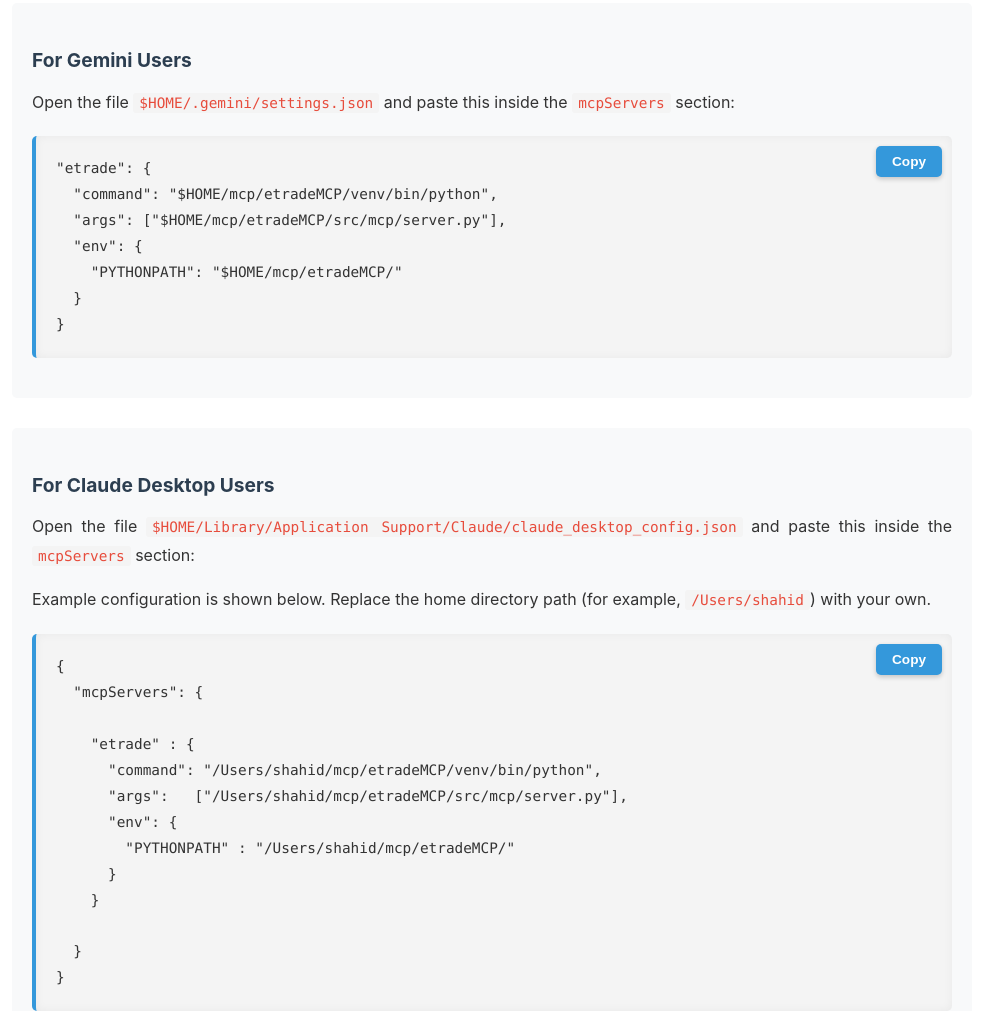
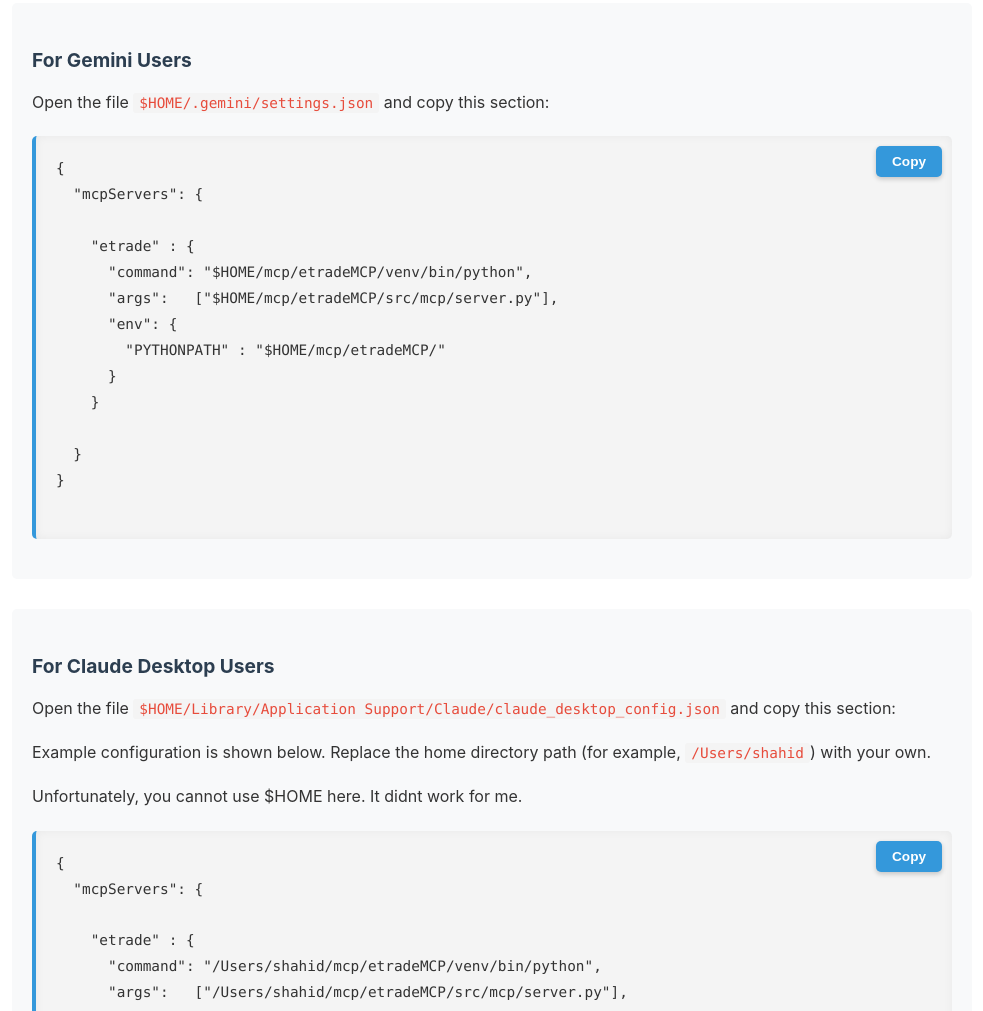
Before and after one commit to shahid11885/etradeMCP, a plain HTML site: page COMPREHENSIVE_GUIDE.html in a window 1280 px wide. Shown: the part 7561-8572 px from the top of the page, without its empty margins (148-1131 px from the left). Drawn offline with Linux system fonts and the light colour scheme.

Commit message:
docs: update MCP server configuration examples

```diff
--- a/COMPREHENSIVE_GUIDE.html
+++ b/COMPREHENSIVE_GUIDE.html
@@ -569,24 +569,31 @@
             <div class="config-section">
                 <h4>For Gemini Users</h4>
 
-                <p>Open the file <code>$HOME/.gemini/settings.json</code> and paste this inside the <code>mcpServers</code> section:</p>
+                <p>Open the file <code>$HOME/.gemini/settings.json</code> and copy this section:</p>
 
-                <pre><code>"etrade": {
-  "command": "$HOME/mcp/etradeMCP/venv/bin/python",
-  "args": ["$HOME/mcp/etradeMCP/src/mcp/server.py"],
-  "env": {
-    "PYTHONPATH": "$HOME/mcp/etradeMCP/"
+                <pre><code>{
+  "mcpServers": {
+
+    "etrade" : {
+      "command": "$HOME/mcp/etradeMCP/venv/bin/python",
+      "args":   ["$HOME/mcp/etradeMCP/src/mcp/server.py"],
+      "env": {
+        "PYTHONPATH" : "$HOME/mcp/etradeMCP/"
+      }
+    }
+
   }
-}</code></pre>
+}
+                </code></pre>
             </div>
 
             <div class="config-section">
                 <h4>For Claude Desktop Users</h4>
 
-                <p>Open the file <code>$HOME/Library/Application Support/Claude/claude_desktop_config.json</code> and paste this inside the <code>mcpServers</code> section:</p>
+                <p>Open the file <code>$HOME/Library/Application Support/Claude/claude_desktop_config.json</code> and copy this section:</p>
 
                 <p>Example configuration is shown below. Replace the home directory path (for example, <code>/Users/shahid</code>) with your own.</p>
-
+                <p> Unfortunately, you cannot use $HOME here. It didnt work for me. </p>
                 <pre><code>{
   "mcpServers": {
 
```
Also changed, not shown: 1 other file.
